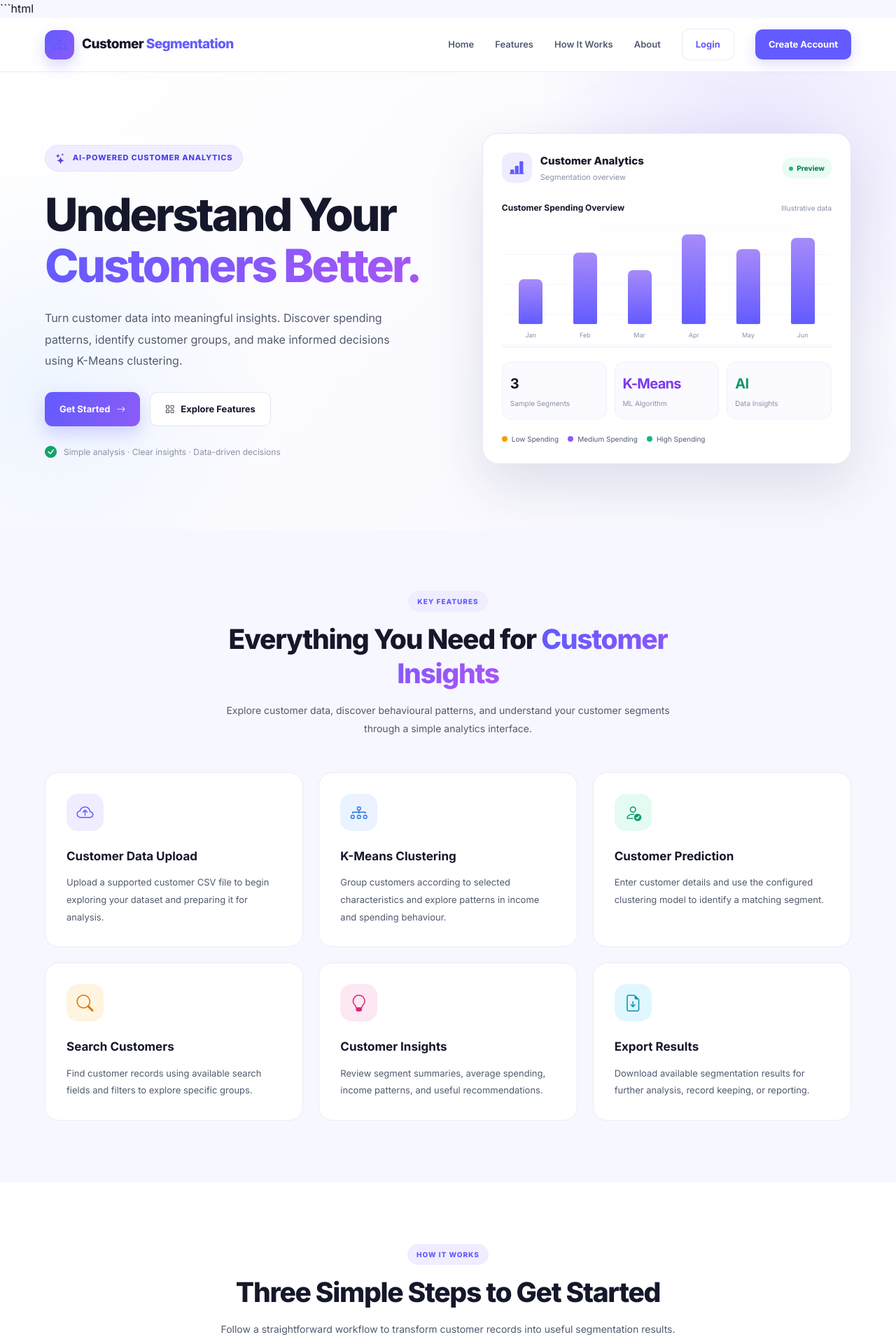
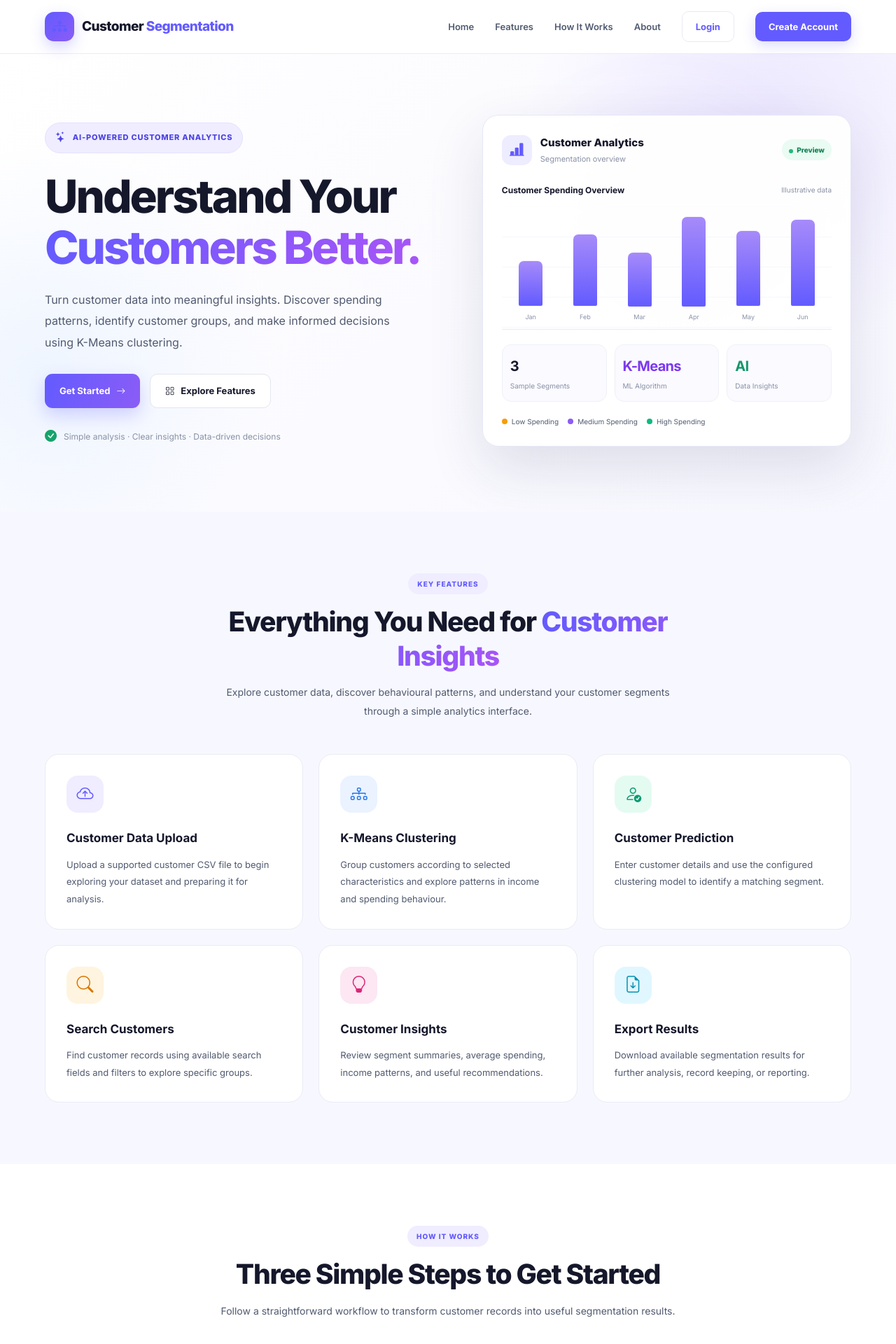
Before and after one commit to durgekarspoorti4-star/customer-segmentation, a Flask app: page / in a window 1280 px wide. Shown: the top 1920 px of the page at 70% size. Run offline with Flask 3, Linux system fonts and the light colour scheme.

Commit message:
Update customer segmentation pages and features

````diff
--- a/templates/home.html
+++ b/templates/home.html
@@ -1,4 +1,3 @@
-```html
 <!DOCTYPE html>
 <html lang="en">
 <head>
````
